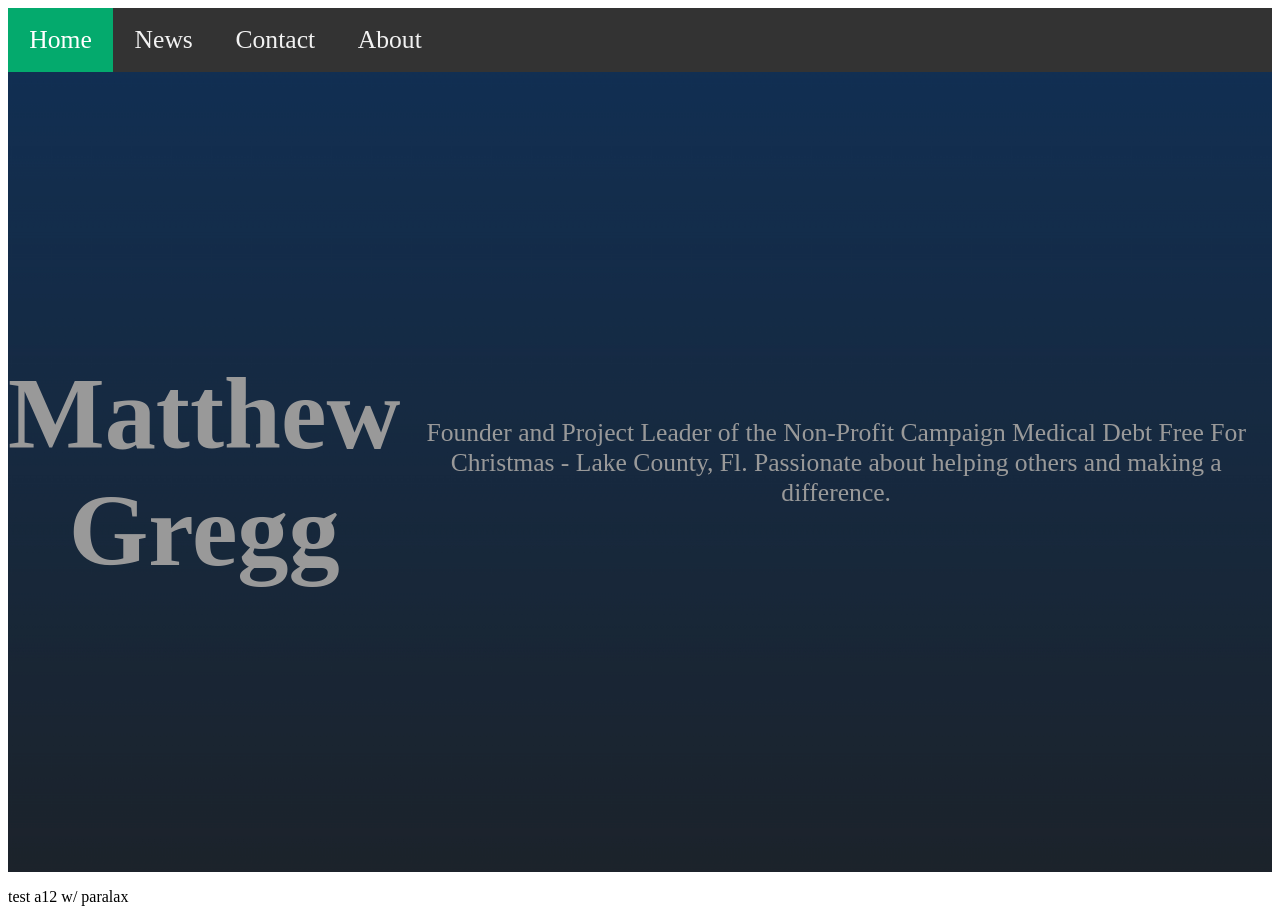
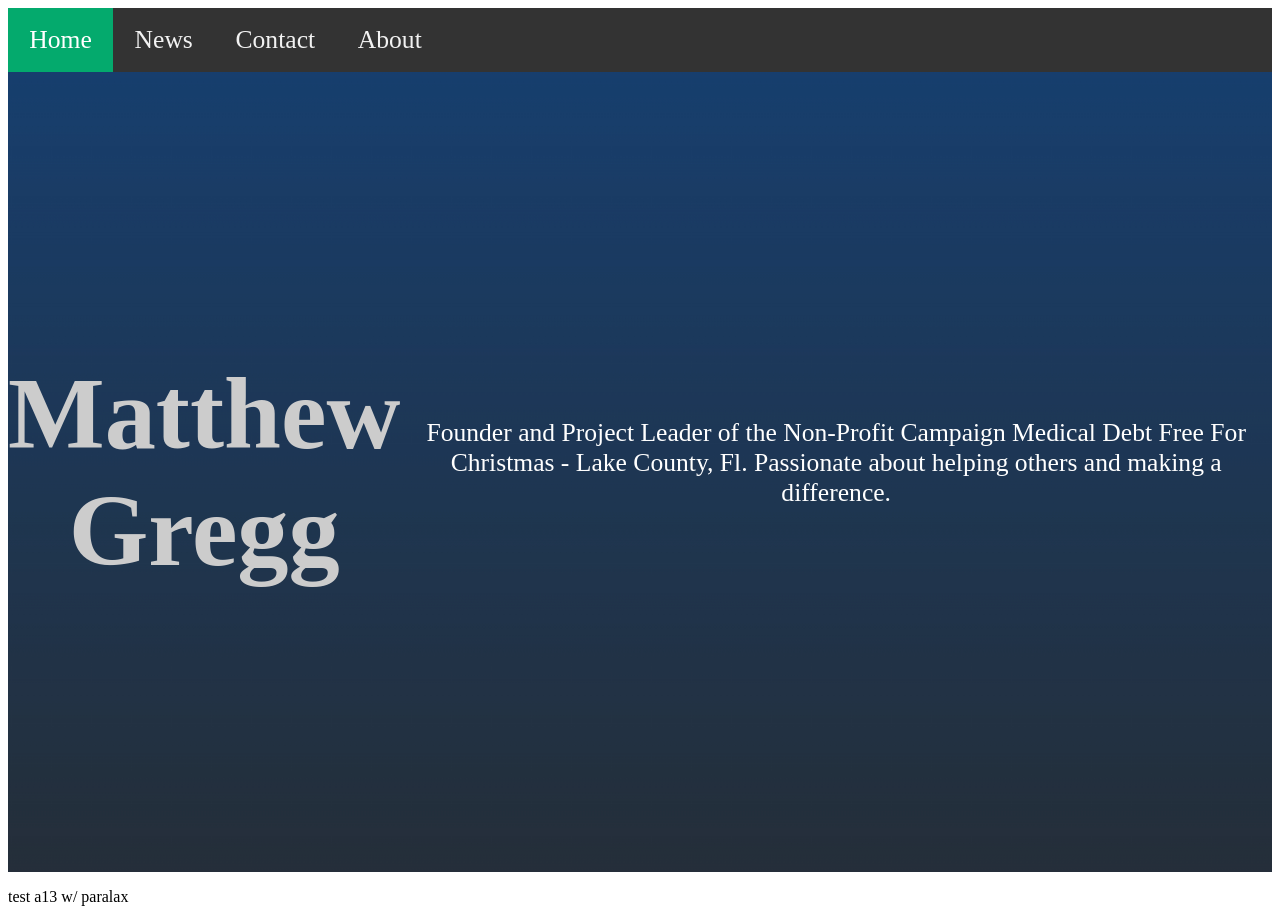
Before and after one commit to mgregg313/Matthew-Gregg, a plain HTML site: page index.html in a window 1280 px wide. Drawn offline with Linux system fonts and the light colour scheme.

Commit message:
Update index.html

```diff
--- a/index.html
+++ b/index.html
@@ -29,7 +29,7 @@
       left: 0;
       width: 100%;
       height: 100%;
-      background: rgba(0, 0, 0, 0.4);
+      background: rgba(0, 0, 0, 0.2);
       z-index: 1;
     }
 
@@ -74,6 +74,7 @@
       padding: 2vw;
       text-align: center;
       max-width: 70%;
+      z-index: 2;
 }
 
   </style>
@@ -102,7 +103,7 @@
 
 
 
-<p> test a12 w/ paralax </p>
+<p> test a13 w/ paralax </p>
 
 </body>
 
```
